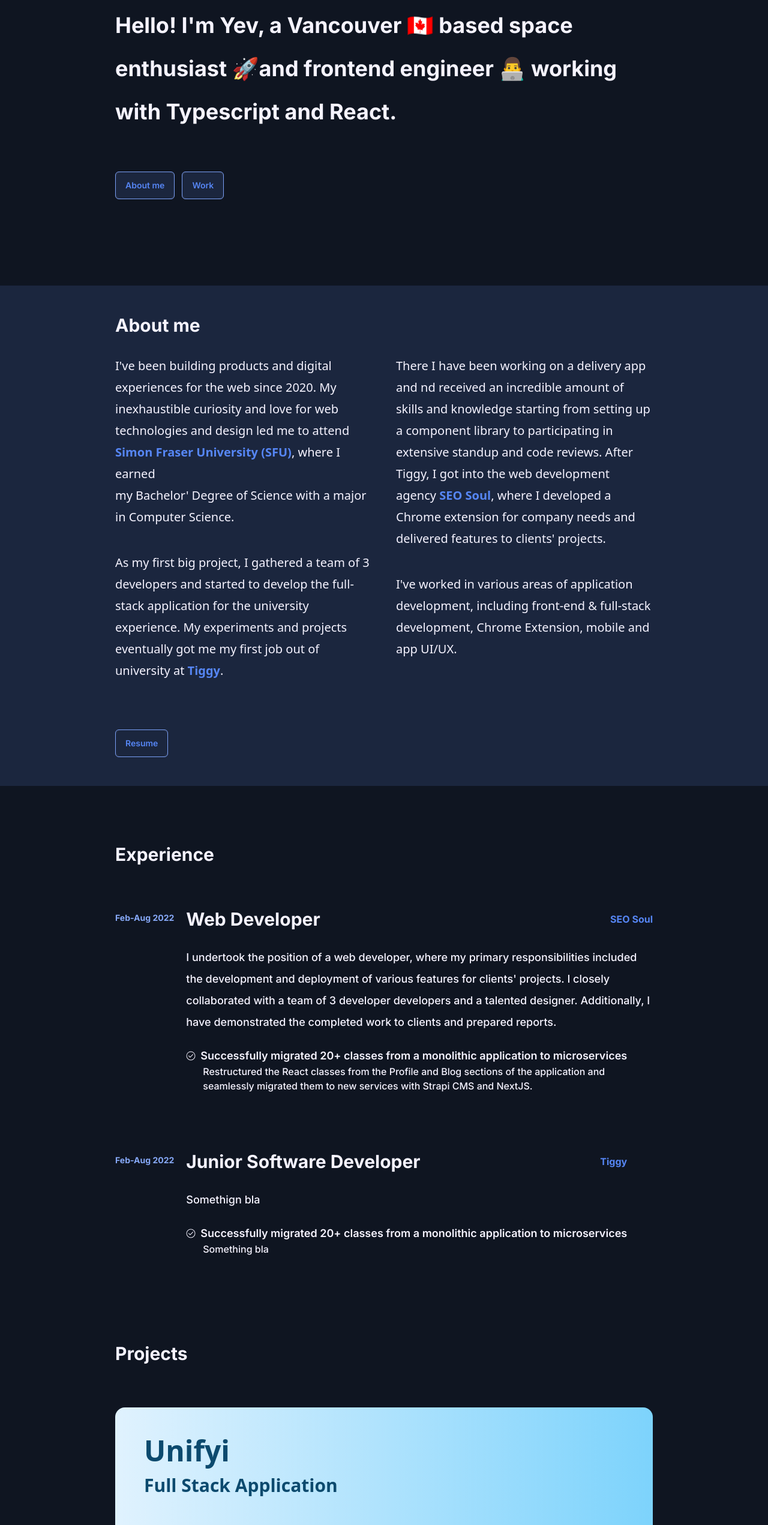
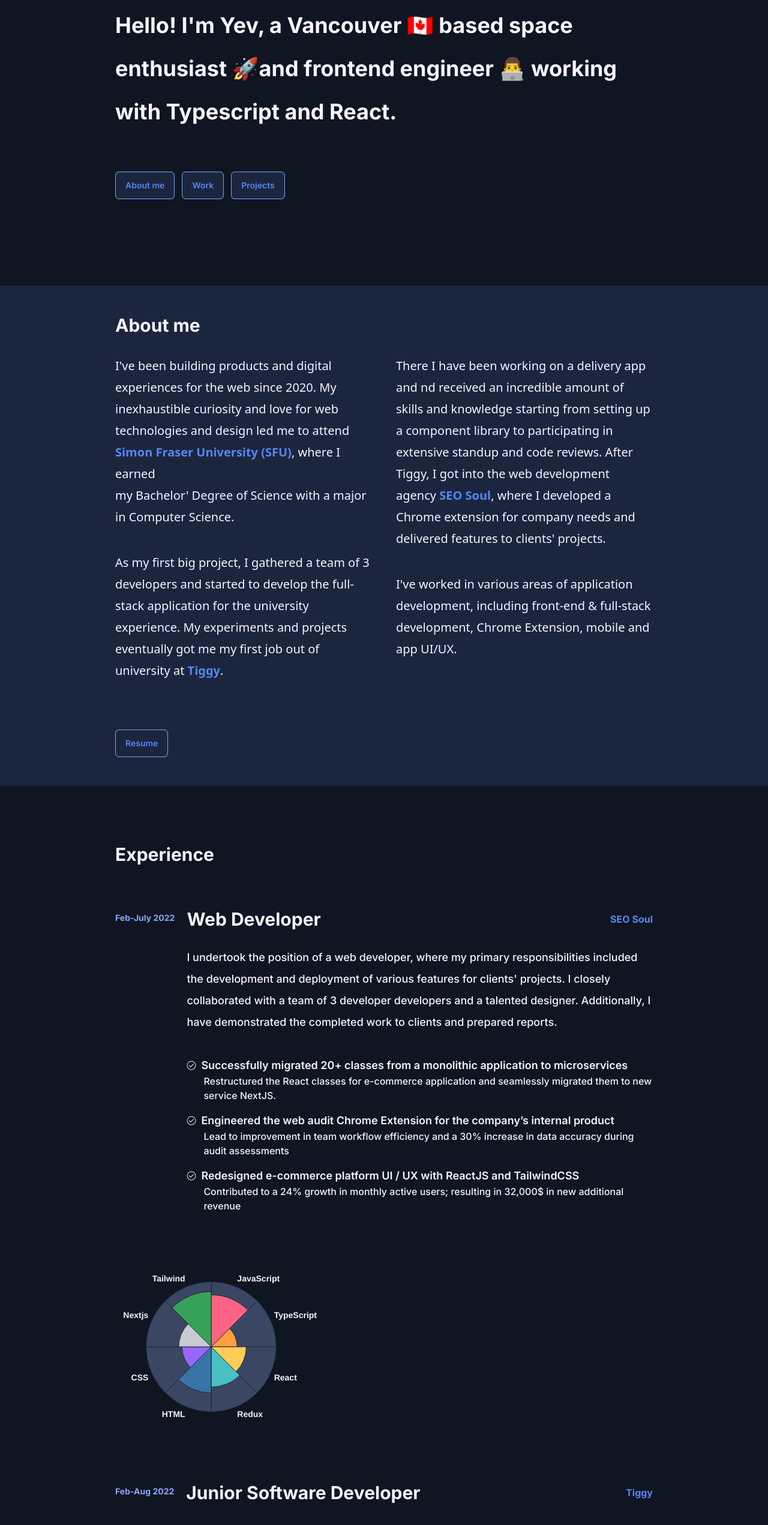
Before and after one commit to EStrilets/portfolio, a Next.js app: page / in a window 1280 px wide. Shown: the part 234-2776 px from the top of the page at 60% size. Built offline with nearby package versions, Linux system fonts and the light colour scheme.

Commit message:
updated resume and experience points

```diff
--- a/app/(about)/About.tsx
+++ b/app/(about)/About.tsx
@@ -45,6 +45,20 @@ const About = () => {
             Work
           </button>
         </Link>
+        <Link href="#work-section">
+          <button
+            onClick={scrollToView("work-section")}
+            className="bg-[#262F45] rounded-md
+              border border-solid border-[#7AA0F7]
+              text-[#5686f5] font-semibold text-sm leading-5
+              py-3 px-4
+              text-center
+              w-[325px]
+              md:w-auto
+              glow-on-hover">
+            Projects
+          </button>
+        </Link>
       </div>
       <AboutSection />
       <Experience />
--- a/app/experience/page.tsx
+++ b/app/experience/page.tsx
@@ -1,4 +1,5 @@
 "use client";
+import TechStackChart from '@/components/TechStackChart';
 import experience from '@/data/experience'
 import React from 'react';
 
@@ -30,7 +31,7 @@ const ExperienceCard:React.FC<ExperienceCardProps> = (props) => {
           </p>
           <div className="flex-1 space-y-2">
             <div className="flex items-center justify-between space-x-4 mb-7">
-              <h1 className='text-2xl md:text-3xl'>{props.position}</h1>
+              <h1 className="text-2xl md:text-3xl">{props.position}</h1>
               <h1 className="whitespace-nowrap text-base text-[#5686f5]">
                 {props.company}
               </h1>
@@ -41,11 +42,11 @@ const ExperienceCard:React.FC<ExperienceCardProps> = (props) => {
               </p>
                 {props.headerPoints?.map((item, id) => (
                   <React.Fragment key={id}>
-                  <div className="flex items-center space-x-2">
+                    <div className="flex items-center space-x-2 space-y-4">
                       <svg
                         xmlns="http://www.w3.org/2000/svg"
                         viewBox="0 0 512 512"
-                      className="w-4 h-4 fill-current dark:text-violet-400"
+                        className="w-4 h-4 fill-current dark:text-violet-400 mt-4"
                       >
                         <path d="M426.072,86.928A238.75,238.75,0,0,0,88.428,424.572,238.75,238.75,0,0,0,426.072,86.928ZM257.25,462.5c-114,0-206.75-92.748-206.75-206.75S143.248,49,257.25,49,464,141.748,464,255.75,371.252,462.5,257.25,462.5Z"></path>
                         <polygon points="221.27 305.808 147.857 232.396 125.23 255.023 221.27 351.063 388.77 183.564 366.142 160.937 221.27 305.808"></polygon>
@@ -59,6 +60,7 @@ const ExperienceCard:React.FC<ExperienceCardProps> = (props) => {
           </div>
         </div>
       </div>
+      <TechStackChart />
     </div>
   );
 };
--- /dev/null
+++ b/components/TechStackChart.tsx
@@ -0,0 +1,74 @@
+import {
+    Chart as ChartJS,
+    RadialLinearScale,
+    ArcElement,
+    Tooltip,
+    Legend,
+  } from 'chart.js';
+  import { PolarArea } from 'react-chartjs-2';
+
+  ChartJS.register(RadialLinearScale, ArcElement, Tooltip, Legend);
+
+export const data = {
+    labels: ["JavaScript", "TypeScript", "React", "Redux", "HTML", "CSS", "Nextjs", "Tailwind"],
+    datasets: [
+        {
+            data: [80, 40, 54, 62, 71, 45, 50, 85],
+            backgroundColor: ["rgba(255, 99, 132, 1)", "rgba(255, 159, 64, 1)", "rgba(255, 205, 86, 1)", "rgba(75, 192, 192, 1)", "rgba(54, 162, 235, 0.5)", "rgba(153, 102, 255, 1)", "rgba(201, 203, 207, 1)", "rgba(54, 162, 88, 1)"],
+            borderColor: '#1B263E',
+            borderWidth: 1,
+            datalabels: {
+              //  formatter: (value, context) => value + '%',
+               color: "#1B263E",
+               display: true
+            },
+        },
+        {
+            // helper: true,
+            data: [100, 100, 100, 100, 100, 100, 100, 100],
+            backgroundColor: ["rgba(159, 186, 249, 0.3)"],
+            borderColor: '#1B263E',
+            borderWidth: 1,
+            // datalabels: {
+            //    display: false
+            // }
+        }
+    ]
+  }
+
+
+  export default function TechStackChart() {
+    const options = {
+      scales: {
+        r: {
+          grid: {
+            display: false, // Set this to false to remove the grey circles
+          },
+          ticks: {
+            display: false, // Set this to false to remove the number marks on each circle
+          },
+          pointLabels: {
+            display: true,
+            centerPointLabels: true,
+            arc: true,
+            color: '#f5f3ff',
+            font: {
+              size: 14,
+              weight: 'bold',
+            },
+          },
+        },
+      },
+      plugins: {
+        legend: {
+          display: false,
+        },
+      },
+    };
+
+    return (
+      <div className="flex flex-col w-auto h-auto">
+        <PolarArea data={data} options={options} className="w-[22rem] h-[22rem]" />
+      </div>
+    );
+  }
--- a/data/experience.js
+++ b/data/experience.js
@@ -3,22 +3,50 @@ const experience = [
         id: 1,
         position: "Web Developer",
         company: "SEO Soul",
-        date: "Feb-Aug 2022",
+        date: "Feb-July 2022",
         description: "I undertook the position of a web developer, where my primary responsibilities " +
-                     "included the development and deployment of various features for clients' projects. " +
-                     "I closely collaborated with a team of 3 developer developers and a talented designer. " +
-                     "Additionally, I have demonstrated the completed work to clients and prepared reports.",
+            "included the development and deployment of various features for clients' projects. " +
+            "I closely collaborated with a team of 3 developer developers and a talented designer. " +
+            "Additionally, I have demonstrated the completed work to clients and prepared reports.",
         headerPoints: [
-            {header: "Successfully migrated 20+ classes from a monolithic application to microservices",
-            body: "Restructured the React classes from the Profile and Blog sections of the application and seamlessly migrated them to new services with Strapi CMS and NextJS."}],
+            {
+                header: "Successfully migrated 20+ classes from a monolithic application to microservices",
+                body: "Restructured the React classes for e-commerce application and seamlessly migrated them to new service NextJS."
+            },
+            {
+                header: "Engineered the web audit Chrome Extension for the company’s internal product",
+                body: "Lead to improvement in team workflow efficiency and a 30% increase in data accuracy during audit assessments"
+            },
+            {
+                header: "Redesigned e-commerce platform UI / UX with ReactJS and TailwindCSS",
+                body: "Contributed to a 24% growth in monthly active users; resulting in 32,000$ in new additional revenue"
+            }
+        ],
     },
     {
         id: 2,
         position: "Junior Software Developer",
         company: "Tiggy",
         date: "Feb-Aug 2022",
-        description: "Somethign bla",
-        headerPoints: [{header: "Successfully migrated 20+ classes from a monolithic application to microservices", body: "Something bla"}],
+        description: "At Tiggy, I held the role of a junior " +
+            "software developer focused on the grocery delivery sector. I contributed and developed real-time " +
+            "driver tracking and notification features, improving delivery accuracy and increasing daily active users.",
+        headerPoints: [
+            {
+                header: "Integrated WebSocket technology for real-time driver tracking and notification system",
+                body: "Leading to a 20% improvement in delivery ETA accuracy and customer satisfaction"
+            },
+            {
+                header: "Reduced the loading time of admin panel pages",
+                body: "Resulting from 15 seconds to 3-5 seconds using PostgreSQL projection " +
+                "and pagination to allow a smoother user experience"
+            },
+            {
+                header: "Wrote unit and integration tests for a notification system with over 90% coverage",
+                body: "Covered every component and endpoint with test suite using Jest"
+            },
+
+        ],
     },
 
 ]
--- a/package.json
+++ b/package.json
@@ -18,6 +18,7 @@
     "@types/react": "18.2.17",
     "@types/react-dom": "18.2.7",
     "autoprefixer": "10.4.14",
+    "chart.js": "^4.3.3",
     "class-variance-authority": "^0.7.0",
     "clsx": "^2.0.0",
     "eslint": "8.45.0",
```
Also changed, not shown: 2 other files (tests, documents, lock files or other folders). Lines whose indentation alone changed are shown as unchanged.
